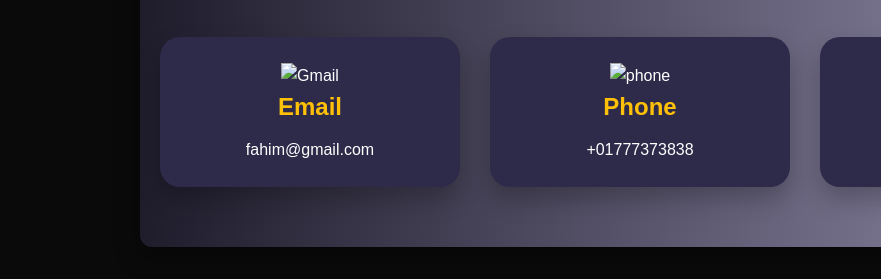
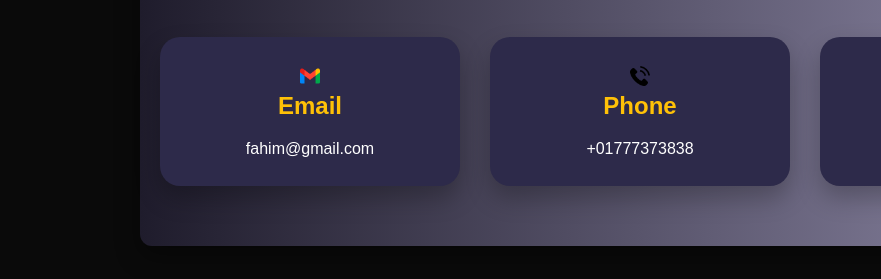
Before and after one commit to FahimurRahman19/Portfolio, a plain HTML site: page index.html in a window 1280 px wide. Shown: the part 2048-2327 px from the top of the page, 0-881 px from the left. Drawn offline with Linux system fonts and the light colour scheme.

Commit message:
Update index.html

```diff
--- a/index.html
+++ b/index.html
@@ -111,7 +111,7 @@
             <div class="contact-info">
                 <div class="contact-item">
                    <div>
-  <img src="assets/icon/gmail.png" alt="Gmail" style="width: 20px; height: 20px; vertical-align: middle;">
+  <img src="gmail.png" alt="Gmail" style="width: 20px; height: 20px; vertical-align: middle;">
 
 </div>
 
@@ -120,7 +120,7 @@
                 </div>
                 <div class="contact-item">
                     <div>
-                         <img src="assets/icon/telephone.png" alt="phone" style="width: 20px; height: 20px; vertical-align: middle;">
+                         <img src="telephone.png" alt="phone" style="width: 20px; height: 20px; vertical-align: middle;">
                     </div>
                     <h3>Phone</h3>
                     <p>+01777373838</p>
```
